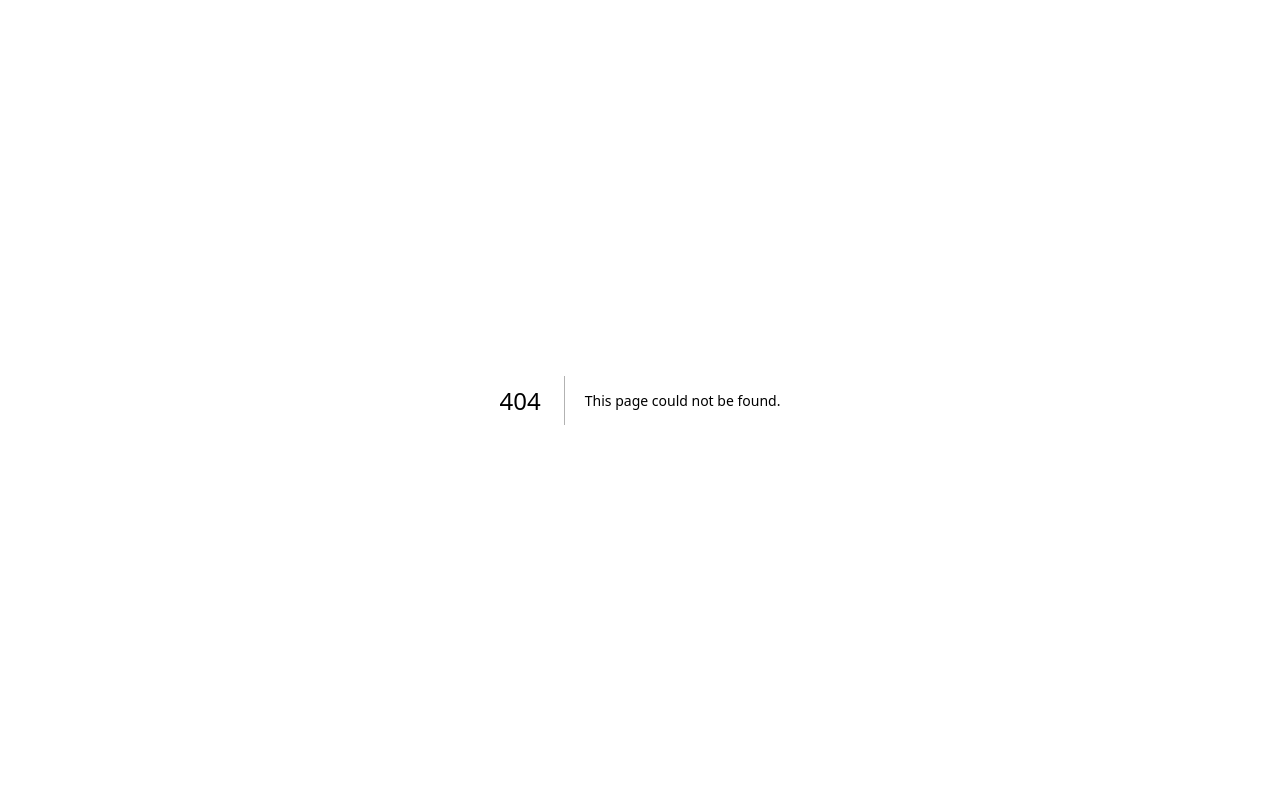
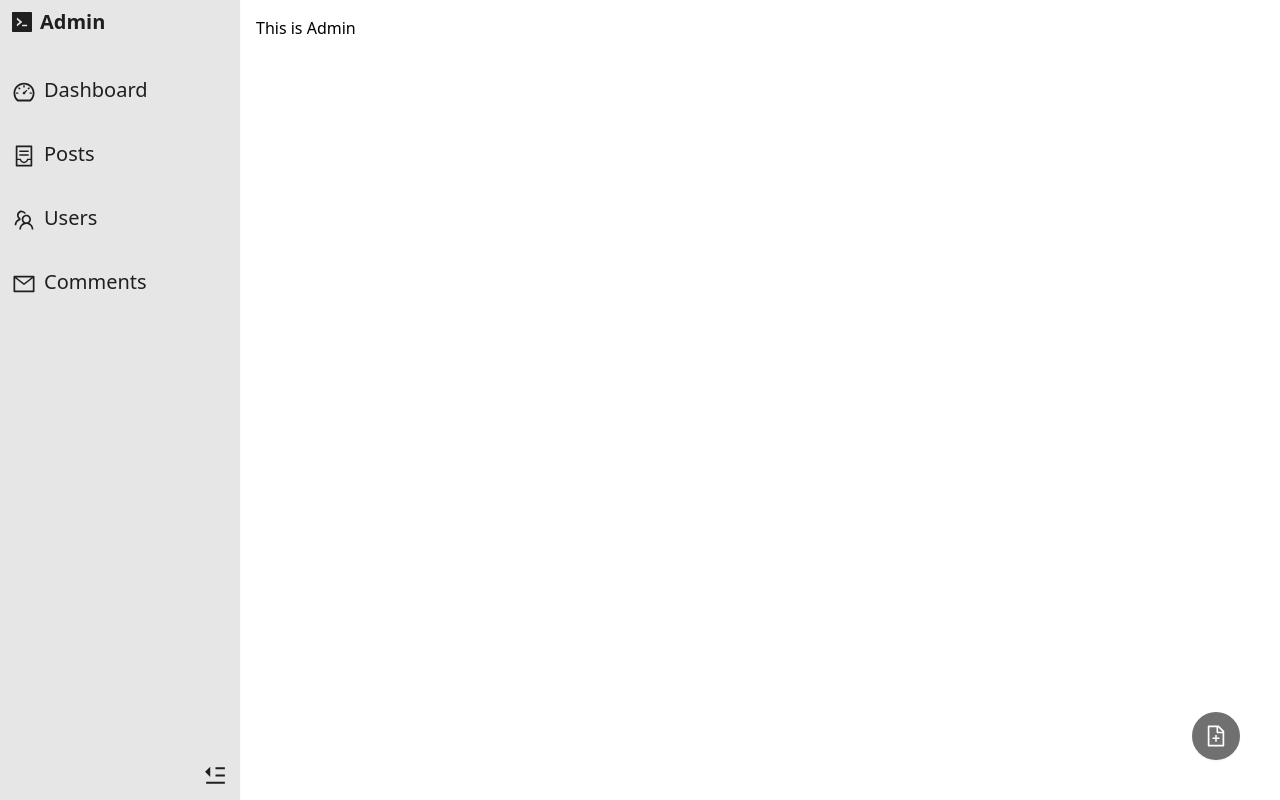
Before and after one commit to Tibor22/dev-blog-v2, a Next.js app: page /admin in a window 1280 px wide. Before the commit this address had no page. Built offline with nearby package versions, Linux system fonts and the light colour scheme.

Commit message:
finished navbar

```diff
--- /dev/null
+++ b/components/common/AdminNav.tsx
@@ -0,0 +1,81 @@
+import Link from 'next/link';
+import { FC, useLayoutEffect, useState } from 'react';
+import Logo from './Logo';
+import { RiMenuFoldFill, RiMenuUnfoldFill } from 'react-icons/ri';
+import { IconType } from 'react-icons/lib/esm/iconBase';
+
+interface Props {
+	navItems: { label: string; icon: IconType; href: string }[];
+}
+
+const AdminNav: FC<Props> = ({ navItems }): JSX.Element => {
+	const [visible, setVisible] = useState<boolean | null>(null);
+	useLayoutEffect(() => {
+		const storedNavOpen = localStorage.getItem('navOpen');
+		setVisible((storedNavOpen === 'false' ? false : true) || false);
+	}, []);
+
+	return (
+		<>
+			{visible !== null && (
+				<nav
+					className={`h-screen ${
+						visible ? 'w-60' : 'w-12'
+					} shadow-sm bg-secondary-light dark:bg-secondary-dark flex flex-col justify-between overflow-hidden transition-width sticky top-0`}
+				>
+					<div>
+						<Link
+							className='flex items-center space-x-2 p-3 mb-6'
+							href='/admin'
+						>
+							<Logo className='dark:fill-highlight-dark fill-highlight-light w-5 h-5 ' />
+							{visible && (
+								<span className='dark:text-highlight-dark text-highlight-light text-xl font-semibold leading-none'>
+									Admin
+								</span>
+							)}
+						</Link>
+
+						<div className='space-y-4'>
+							{navItems.map((item) => {
+								return (
+									<Link
+										key={item.href}
+										className='flex item-center dark:text-highlight-dark text-highlight-light text-xl p-3 hover:scale-[0.98] transition'
+										href={item.href}
+									>
+										<item.icon size={24} />
+										{visible && (
+											<span className='ml-2 leading-none'>{item.label}</span>
+										)}
+									</Link>
+								);
+							})}
+						</div>
+					</div>
+					<button className='dark:text-highlight-dark p-3 text-highlight-light hover:scale-[0.98] hover:text-red-500 transition self-end'>
+						{visible ? (
+							<RiMenuFoldFill
+								onClick={() => {
+									setVisible(false),
+										localStorage.setItem('navOpen', JSON.stringify(false));
+								}}
+								size={25}
+							/>
+						) : (
+							<RiMenuUnfoldFill
+								onClick={() => {
+									setVisible(true),
+										localStorage.setItem('navOpen', JSON.stringify(true));
+								}}
+								size={25}
+							/>
+						)}
+					</button>
+				</nav>
+			)}
+		</>
+	);
+};
+
+export default AdminNav;
--- /dev/null
+++ b/components/common/Logo.tsx
@@ -0,0 +1,18 @@
+import { FC } from 'react';
+
+interface Props {
+	className?: string;
+}
+const Logo: FC<Props> = ({ className }) => (
+	<svg
+		width='32'
+		height='32'
+		viewBox='0 0 32 32'
+		xmlns='http://www.w3.org/2000/svg'
+		className={className}
+	>
+		<path d='M30.72 0H1.28C0.572 0 0 0.572 0 1.28V30.72C0 31.428 0.572 32 1.28 32H30.72C31.428 32 32 31.428 32 30.72V1.28C32 0.572 31.428 0 30.72 0ZM16.044 16.244L8.364 22.684C8.156 22.86 7.84 22.712 7.84 22.44V19.932C7.84 19.84 7.884 19.748 7.956 19.688L12.348 16L7.956 12.312C7.91923 12.283 7.88965 12.2458 7.86954 12.2035C7.84941 12.1612 7.83931 12.1148 7.84 12.068V9.56C7.84 9.288 8.156 9.14 8.364 9.316L16.044 15.752C16.2 15.88 16.2 16.116 16.044 16.244ZM24.16 22.44C24.16 22.616 24.024 22.76 23.86 22.76H16.46C16.296 22.76 16.16 22.616 16.16 22.44V20.52C16.16 20.344 16.296 20.2 16.46 20.2H23.86C24.024 20.2 24.16 20.344 24.16 20.52V22.44Z' />
+	</svg>
+);
+
+export default Logo;
--- /dev/null
+++ b/components/common/layout/AdminLayout.tsx
@@ -0,0 +1,38 @@
+import { FC, ReactNode } from 'react';
+import AdminNav from '../AdminNav';
+import {
+	AiOutlineContainer,
+	AiOutlineDashboard,
+	AiOutlineFileAdd,
+	AiOutlineMail,
+	AiOutlineTeam,
+} from 'react-icons/ai';
+import Link from 'next/link';
+
+interface Props {
+	children: ReactNode;
+}
+
+const AdminLayout: FC<Props> = ({ children }): JSX.Element => {
+	const navItems = [
+		{ href: '/admin', icon: AiOutlineDashboard, label: 'Dashboard' },
+		{ href: '/admin/posts', icon: AiOutlineContainer, label: 'Posts' },
+		{ href: '/admin/users', icon: AiOutlineTeam, label: 'Users' },
+		{ href: '/admin/comments', icon: AiOutlineMail, label: 'Comments' },
+	];
+	return (
+		<div className='flex'>
+			<AdminNav navItems={navItems} />
+			<div className='flex-1 p-4'>{children}</div>
+			{/* create button */}
+			<Link
+				className='bg-secondary-dark dark:bg-secondary-light text-primary dark:text-primary-dark fixed z-10 right-10 bottom-10 p-3 rounded-full hover:scale-90 shadow-sm transition '
+				href='/admin/post/create'
+			>
+				<AiOutlineFileAdd size={24} />
+			</Link>
+		</div>
+	);
+};
+
+export default AdminLayout;
--- a/package.json
+++ b/package.json
@@ -17,6 +17,7 @@
     "postcss": "8.4.23",
     "react": "18.2.0",
     "react-dom": "18.2.0",
+    "react-icons": "^4.8.0",
     "tailwindcss": "3.3.2",
     "typescript": "5.0.4"
   }
--- /dev/null
+++ b/pages/admin/index.tsx
@@ -0,0 +1,14 @@
+import AdminLayout from '@/components/common/layout/AdminLayout';
+import { NextPage } from 'next';
+
+interface Props {}
+
+const Admin: NextPage<Props> = () => {
+	return (
+		<AdminLayout>
+			<div>This is Admin</div>
+		</AdminLayout>
+	);
+};
+
+export default Admin;
--- /dev/null
+++ b/pages/admin/posts.tsx
@@ -0,0 +1,14 @@
+import AdminLayout from '@/components/common/layout/AdminLayout';
+import { NextPage } from 'next';
+
+interface Props {}
+
+const Posts: NextPage<Props> = () => {
+	return (
+		<AdminLayout>
+			<div>Posts Page</div>
+		</AdminLayout>
+	);
+};
+
+export default Posts;
--- a/pages/index.tsx
+++ b/pages/index.tsx
@@ -1,7 +1,3 @@
-import { Inter } from 'next/font/google';
-
-const inter = Inter({ subsets: ['latin'] });
-
 export default function Home() {
-	return <main className='text-primary-light'>MIVAN TE</main>;
+	return <div>Home</div>;
 }
--- a/tailwind.config.js
+++ b/tailwind.config.js
@@ -1,5 +1,6 @@
 /** @type {import('tailwindcss').Config} */
 module.exports = {
+	darkMode: 'class',
 	content: [
 		'./pages/**/*.{js,ts,jsx,tsx,mdx}',
 		'./components/**/*.{js,ts,jsx,tsx,mdx}',
@@ -20,6 +21,9 @@ module.exports = {
 				},
 				action: '#3B82F6',
 			},
+			transitionProperty: {
+				width: 'width',
+			},
 		},
 	},
 	plugins: [],
```
Also changed, not shown: 1 other file (tests, documents, lock files or other folders).
